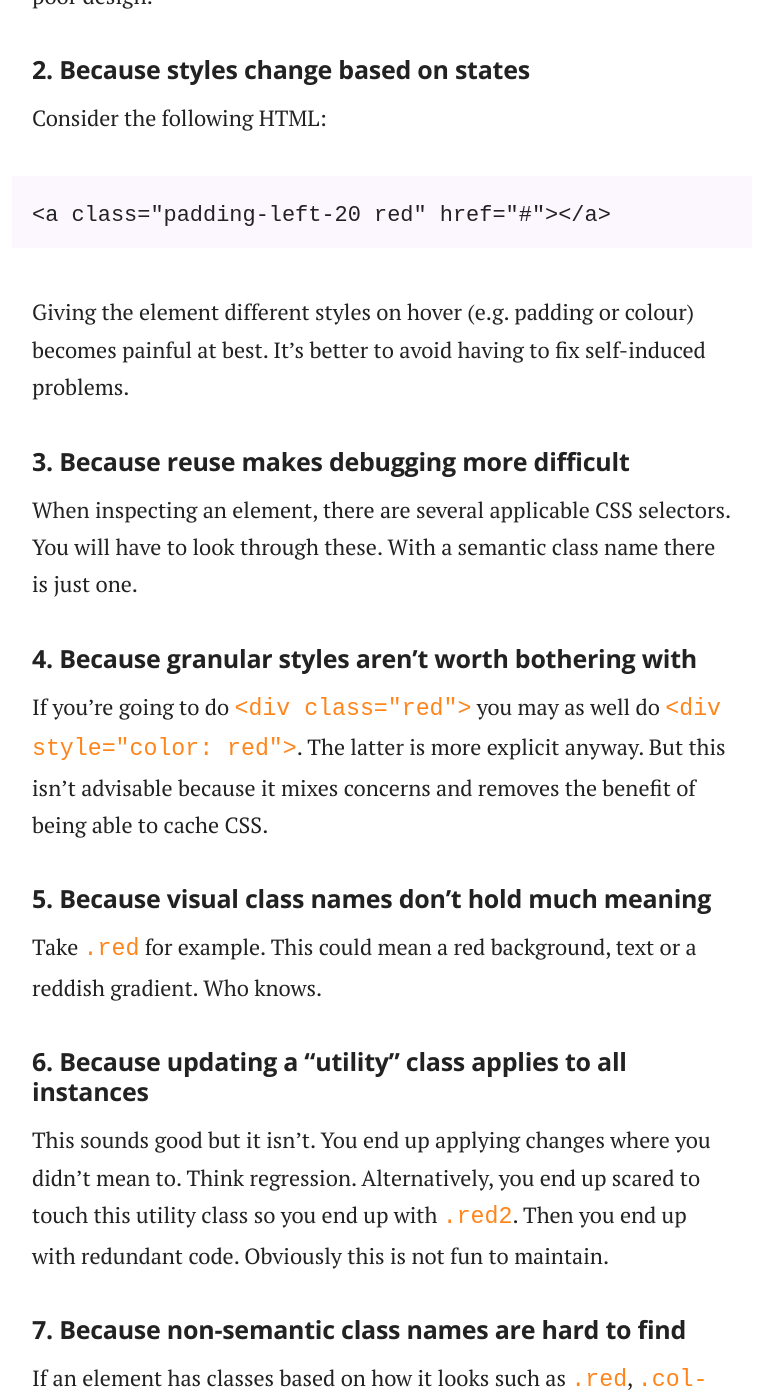
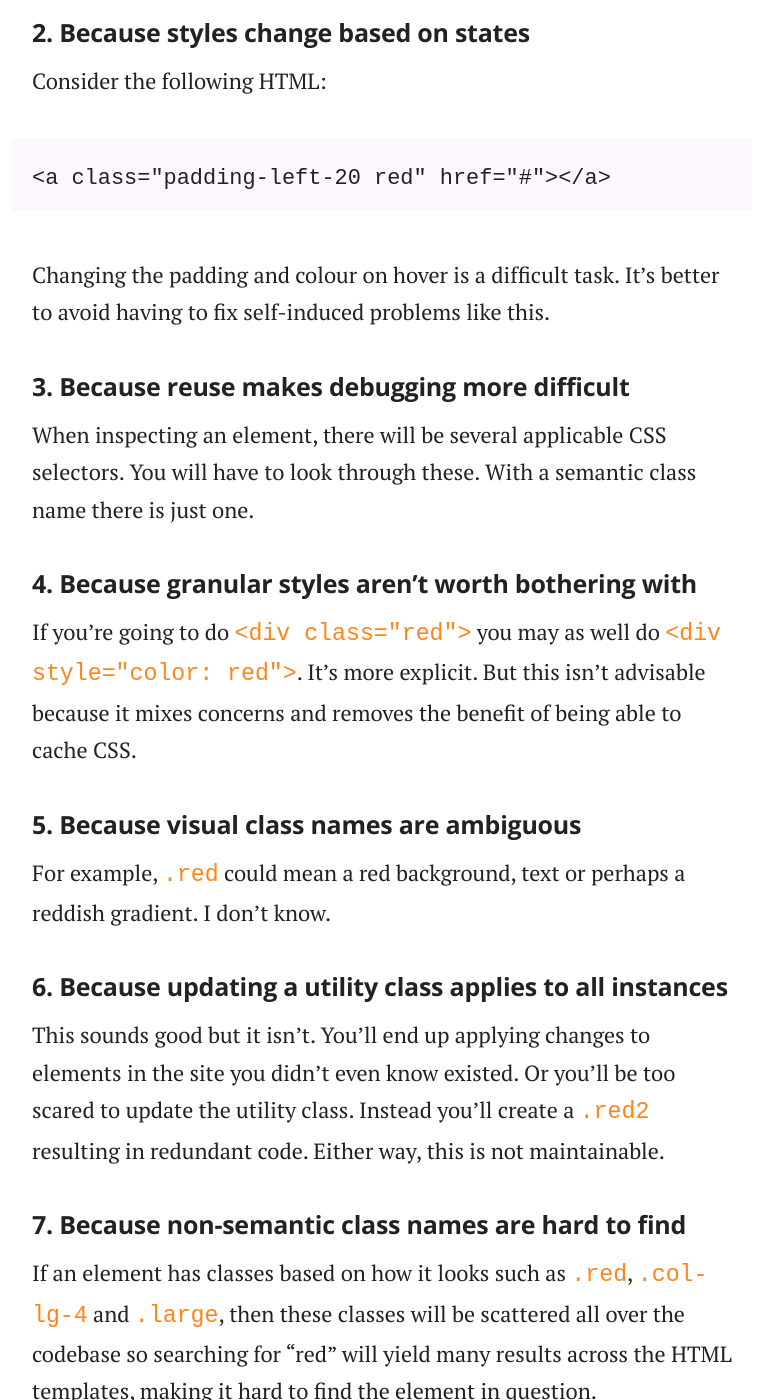
Before and after one commit to adamsilver/maintainablecss.com-jekyll, a Jekyll site: the page built from _chapters/03-reuse.md, in a window 1280 px wide and 1400 px high, scrolled down 2227 px. Shown: the whole window, without its empty margins (258-1021 px from the left). Built offline with Jekyll 4.4.1, drawn with Linux system fonts in a browser that asks for light colours; some of the changed text lies outside the part shown.

Commit message:
Better english

```diff
--- a/_chapters/03-reuse.md
+++ b/_chapters/03-reuse.md
@@ -11,24 +11,24 @@ Summary: Don't try and reuse styles. Adopt a duplication-first approach.
 > &ldquo;DRY is often misinterpreted as the necessity to never repeat the exact same thing twice [...]. This is impractical and usually counterproductive, and can lead to forced abstractions, over-thought and [over]-engineered code.&ldquo;
 <br>&mdash; <cite>Harry Roberts, CSS Wizardy</cite>
 
-Don't take this in the wrong way. MaintainableCSS has various strategies for reuse which I will talk about later. The problem is that trying to reuse the bits *in-between* the curly braces is problematic. Here's why:
+Don't take this the wrong way. I'll discuss various strategies for reuse later. It's just that trying to reuse the bits between the curly braces across selectors is problematic for many reasons. Here's why:
 
 ## 1. Because styles change based on breakpoints
 
-Responsive Design means styling elements differently based on viewport size. Imagine coding a two-column grid to the following spec:
+If you're building a responsive website, element styles will change based on viewport size. Imagine coding a two-column grid to the following spec:
 
 1. Each column has 20px and 50px padding on "small" and "large" screens respectively.
 2. Each column has 2em and 3em font-size on "small" and "large" screens respectively.
 3. On small screens, the columns are stacked. Note that "column" is now a misleading class name.
 
-Using atomic class names such as: `.grid`, `.col`, `.pd50`, `.pd20`, `.fs2` and `.fs3` makes this difficult at best.
+Using atomic class names such as: `.grid`, `.col`, `.pd50`, `.pd20`, `.fs2` and `.fs3` makes this hard.
 
 	<div class="grid">
 	  <div class="col pd20 pd50 fs2 fs3">Column 1</div>
 	  <div class="col pd20 pd50 fs2 fs3">Column 2</div>
 	</div>
 
-The latter class names override the former. There is no responsive behaviour here. To achieve this you would need a class name such as `.fs3large`. This is merely scratching the surface of the problems you will face if you use this CSS approach.
+The latter class names override the former. To make the coloumns responsive you would need another class such as `.fs3large`. You can start to get a feel for how difficult this is.
 
 Alternatively, take the following *semantic* mark-up:
 
@@ -37,9 +37,9 @@ Alternatively, take the following *semantic* mark-up:
 	  <div class="someModule-someOtherComponent"></div>
 	</div>
 
-The classes are isolated to the module. They enable you to style these components easily with how ever many media queries you need.
+These classes are isolated to the module. They enable you to style these components with how ever many media queries you need.
 
-As an aside, think about how valuable a responsive grid system is. A visual layout should adapt to the *content*, not the other way around. The content should not adapt to a predefined responsive grid. That's poor design.
+Note: think about how valuable a responsive grid system is. A visual layout should adapt to the *content*, not the other way around. The content should not adapt to a predefined responsive grid. That's poor design.
 
 ## 2. Because styles change based on states
 
@@ -47,35 +47,35 @@ Consider the following HTML:
 
 	<a class="padding-left-20 red" href="#"></a>
 
-Giving the element different styles on hover (e.g. padding or colour) becomes painful at best. It's better to avoid having to fix self-induced problems.
+Changing the padding and colour on hover is a difficult task. It's better to avoid having to fix self-induced problems like this.
 
 ## 3. Because reuse makes debugging more difficult
 
-When inspecting an element, there are several applicable CSS selectors. You will have to look through these. With a semantic class name there is just one.
+When inspecting an element, there will be several applicable CSS selectors. You will have to look through these. With a semantic class name there is just one.
 
 ## 4. Because granular styles aren't worth bothering with
 
-If you're going to do `<div class="red">` you may as well do `<div style="color: red">`. The latter is more explicit anyway. But this isn't advisable because it mixes concerns and removes the benefit of being able to cache CSS.
+If you're going to do `<div class="red">` you may as well do `<div style="color: red">`. It's more explicit. But this isn't advisable because it mixes concerns and removes the benefit of being able to cache CSS.
 
-## 5. Because visual class names don't hold much meaning
+## 5. Because visual class names are ambiguous
 
-Take `.red` for example. This could mean a red background, text or a reddish gradient. Who knows.
+For example, `.red` could mean a red background, text or perhaps a reddish gradient. I don't know.
 
-## 6. Because updating a "utility" class applies to all instances
+## 6. Because updating a utility class applies to all instances
 
-This sounds good but it isn't. You end up applying changes where you didn't mean to. Think regression. Alternatively, you end up scared to touch this utility class so you end up with `.red2`. Then you end up with redundant code. Obviously this is not fun to maintain.
+This sounds good but it isn't. You'll end up applying changes to elements in the site you didn't even know existed. Or you'll be too scared to update the utility class. Instead you'll create a `.red2` resulting in redundant code. Either way, this is not maintainable.
 
 ## 7. Because non-semantic class names are hard to find
 
 If an element has classes based on how it looks such as `.red`, `.col-lg-4` and `.large`, then these classes will be scattered all over the codebase so searching for "red" will yield many results across the HTML templates, making it hard to find the element in question.
 
-If you use semantic class names, a search should yield just one result. And if it yields more than one result, then this should indicate a problem that needs dealing with.
+If you use semantic class names, a search should yield just one result. And if it yields more than one result, then this indicates a problem that requires your attention.
 
-Note: if you have a repeated *component* within a module, then searching might yield several results within 1 file. That is, a module would typically live in a single template.
+Note: if you have a repeated *component* within a module, then searching will yield several results within 1 file. That's to be expected.
 
-## 8. Because reuse causes bloat
+## 8. Because reusing CSS causes HTML bloat
 
-If you attempt to reuse every single *rule* you'll end up with classes such as: `red`, `clearfix`, `pull-left`, `grid` which leads to HTML bloat:
+If you attempt to reuse *rules* you'll end up with classes such as: `red`, `clearfix` and `pull-left` which leads to HTML like this:
 
 	<div class="clearfix pull-left red etc">
 
@@ -83,11 +83,11 @@ Bloat makes it harder to maintain and degrades performance (albeit in a minor wa
 
 ## 9. Because reuse breaks semantics
 
-If you strive to reuse the bits inbetween the curly braces to create "atomic" class names, then you encounter all the problems stated in the chapter about [Semantics](/chapters/semantics/). Read that chapter now, if you haven't already.
+If you strive to reuse the bits inbetween the curly braces to create atomic class names, you'll encounter all the problems stated in the chapter about [Semantics](/chapters/semantics/). Read that chapter now, if you haven't already.
 
 ## 10. What if I really want to reuse a style?
 
-It is extremely rare, but there are times when it really does make sense to reuse a style. In this case use the comma in your selectors and place it in a well named file.
+It is rare, but there are times when it does make sense to reuse a style. In this case use the comma in your selectors and place it in a well named file.
 
 For example let's say you wanted a bunch of different modules or components to have red text you might do this:
 
@@ -99,7 +99,9 @@ For example let's say you wanted a bunch of different modules or components to h
 		color: red;
 	}
 
-Remember though that if any selector deviates, even a little bit, then remove it from the common list and duplicate. You must be very careful with something like this. Do it for convenience, not for performance. Your mileage may vary.
+If you have an abstraction that deals with more than one rule, when one selector deviates from the rule, you'll need to remove it from the list and duplicate. Otherwise you'll get into override hell.
+
+Take this comma-delimitted approach for convenience, not performance.
 
 ## What about mixins?
 
```
Also changed, not shown: _chapters/02-semantics.md (+15 -17 lines).
